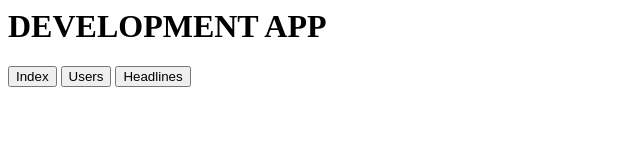
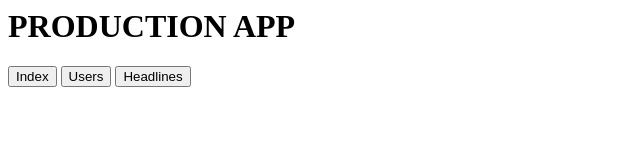
Before and after one commit to norisalsaadie/heroku-ui, a website: page views/index.html in a window 1280 px wide. Shown: the whole page, without its empty margins (0-640 px from the left). Drawn offline with Linux system fonts and the light colour scheme.

Commit message:
Test env variable

```diff
--- a/views/index.html
+++ b/views/index.html
@@ -3,7 +3,7 @@
 </head>
 <body>
   <div class="container">
-    <h1>DEVELOPMENT APP</h1>
+    <h1>PRODUCTION APP</h1>
     <button class="index">Index</button>
     <button class="users">Users</button>
     <button class="headlines">Headlines</button>
```
